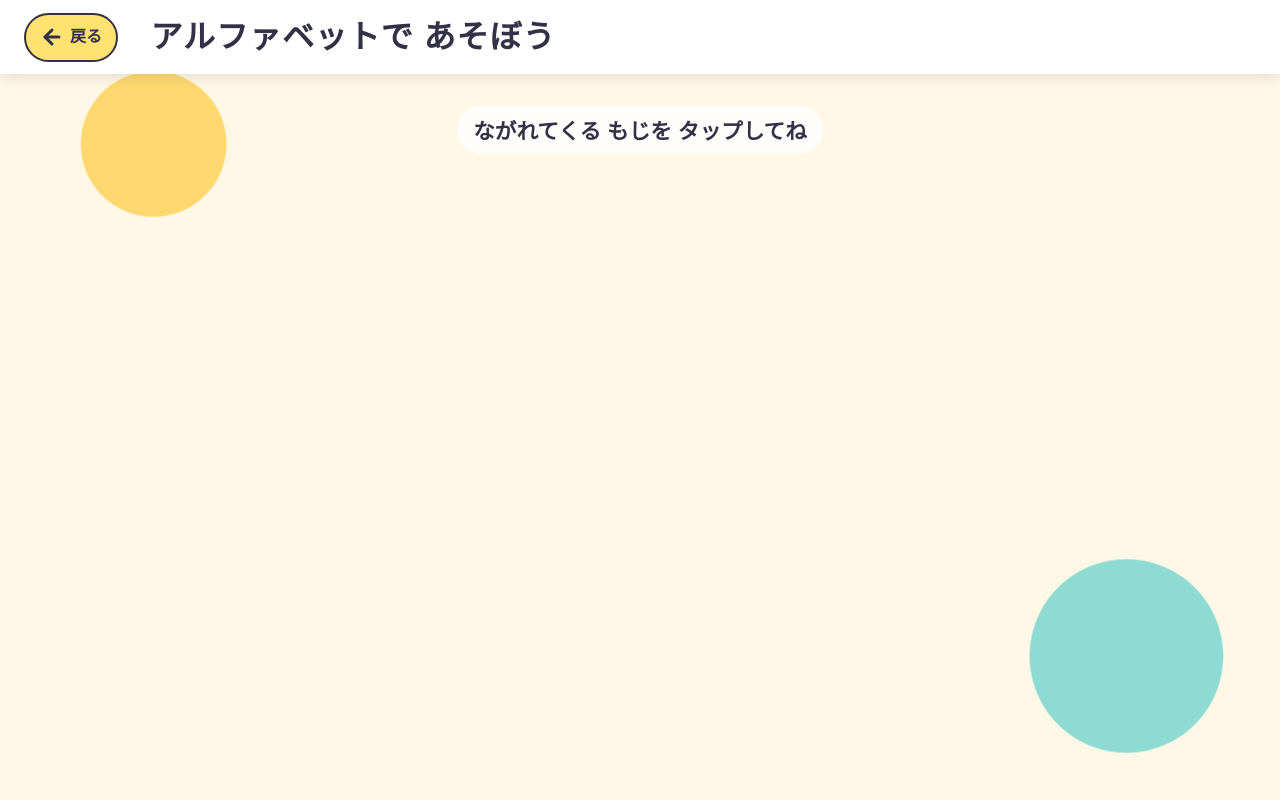
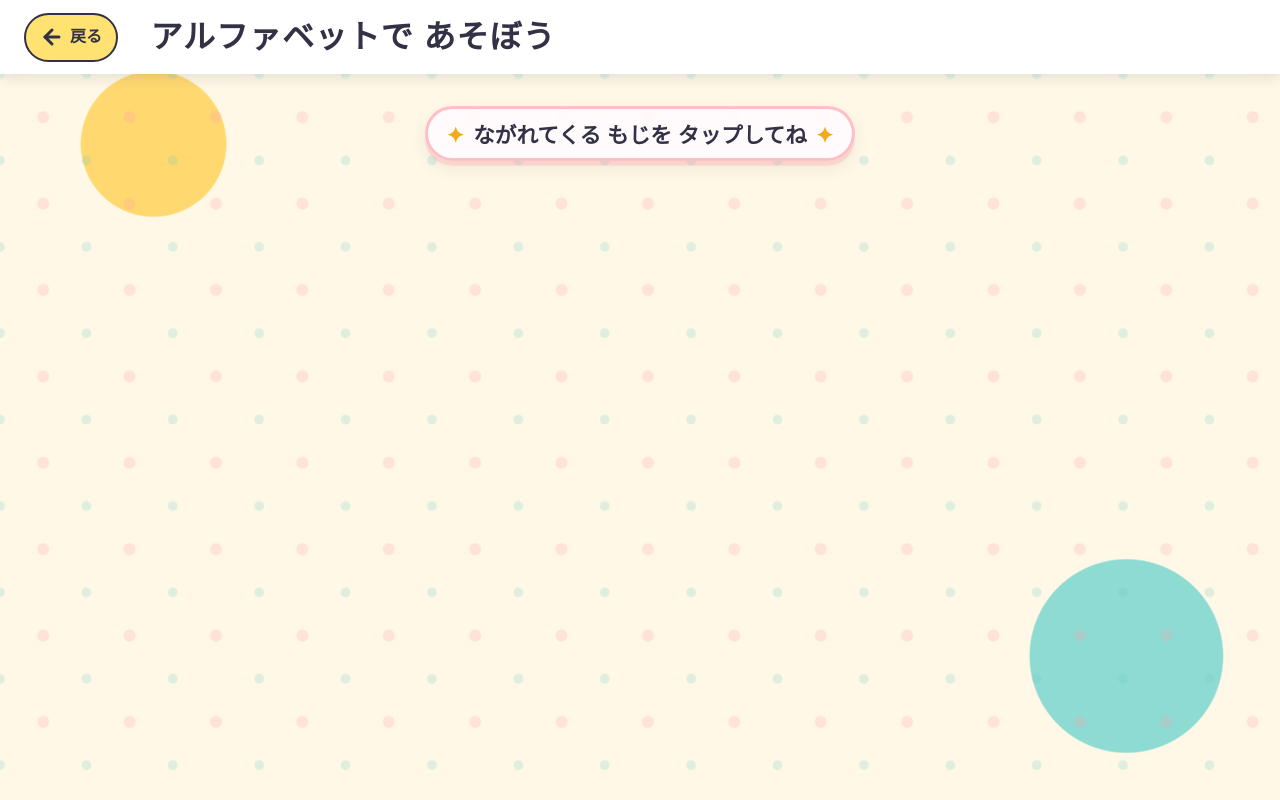
Before and after one commit to yuto-ono/baby-toy-portal, a SvelteKit app: page /alphabet in a window 1280 px wide. Built offline with nearby package versions, Linux system fonts and the light colour scheme.

Commit message:
feat: アルファベット出現時に音声を再生

```diff
--- a/src/routes/(play)/alphabet/AlphabetPlayground.svelte
+++ b/src/routes/(play)/alphabet/AlphabetPlayground.svelte
@@ -35,6 +35,9 @@
 			const newLetters = regularLetter ? [regularLetter, ...barrageLetters] : barrageLetters;
 			if (newLetters.length === 0) {
 				return;
+			}
+			if (regularLetter) {
+				void twinklePlayer.playLetter(regularLetter.letter);
 			}
 
 			nextId += newLetters.length;
@@ -132,6 +135,13 @@
 		width: 100%;
 		height: 100%;
 		overflow: hidden;
+		background-image:
+			radial-gradient(circle, rgba(#ff9eaa, 0.24) 0 0.35rem, transparent 0.4rem),
+			radial-gradient(circle, rgba(#65c8bd, 0.2) 0 0.28rem, transparent 0.33rem);
+		background-position:
+			0 0,
+			2.7rem 2.7rem;
+		background-size: 5.4rem 5.4rem;
 		touch-action: manipulation;
 	}
 
@@ -141,14 +151,32 @@
 		left: 50%;
 		z-index: 1;
 		margin: 0;
-		padding: 0.5rem 1rem;
+		padding: 0.55rem 1.15rem;
+		border: 3px solid rgba(#ff9eaa, 0.65);
 		border-radius: 999px;
-		background: rgba(#fff, 0.88);
+		background: rgba(#fffafc, 0.94);
+		box-shadow:
+			0 0.3rem 0 rgba(#ff9eaa, 0.3),
+			0 0.45rem 1rem rgba($ink, 0.08);
 		color: $ink;
 		font-size: clamp(1rem, 3.5vw, 1.35rem);
 		font-weight: 800;
 		transform: translateX(-50%);
 		white-space: nowrap;
+
+		&::before,
+		&::after {
+			color: #f2aa18;
+			content: '✦';
+		}
+
+		&::before {
+			margin-right: 0.55rem;
+		}
+
+		&::after {
+			margin-left: 0.55rem;
+		}
 	}
 
 	.letter {
@@ -162,9 +190,12 @@
 		place-items: center;
 		padding: 0;
 		border: clamp(3px, 0.5vw, 4px) solid var(--letter-color);
-		border-radius: 50%;
-		background: #fffdf7;
-		box-shadow: 0 0.15rem 0.4rem rgba($ink, 0.14);
+		border-radius: 46% 54% 50% 50%;
+		background: linear-gradient(145deg, #fff 0 38%, #fff4dc 100%);
+		box-shadow:
+			inset 0.45rem 0.55rem 0 rgba(#fff, 0.75),
+			0 0.4rem 0 color-mix(in srgb, var(--letter-color) 35%, transparent),
+			0 0.65rem 1rem rgba($ink, 0.12);
 		color: $ink;
 		cursor: pointer;
 		font: inherit;
```
